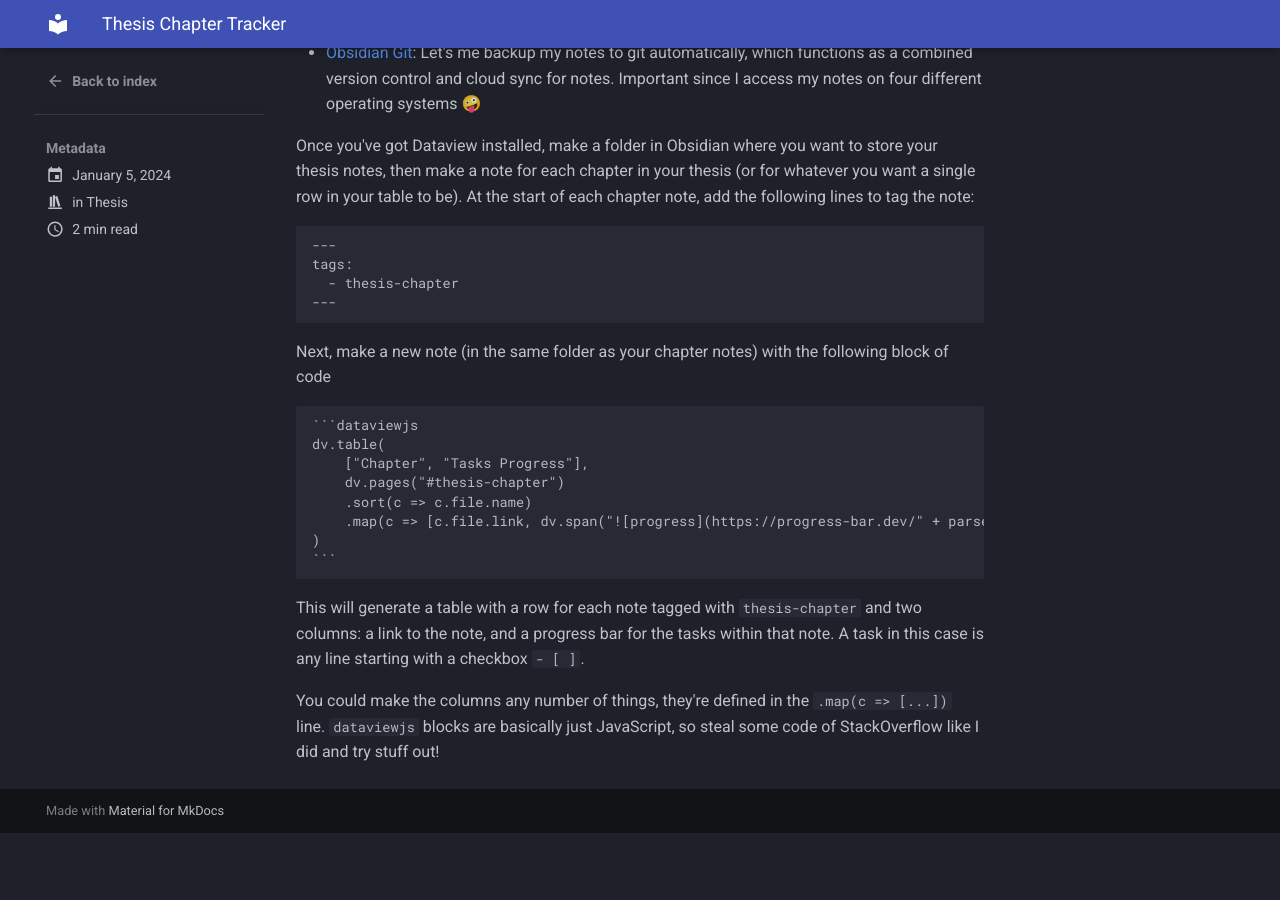
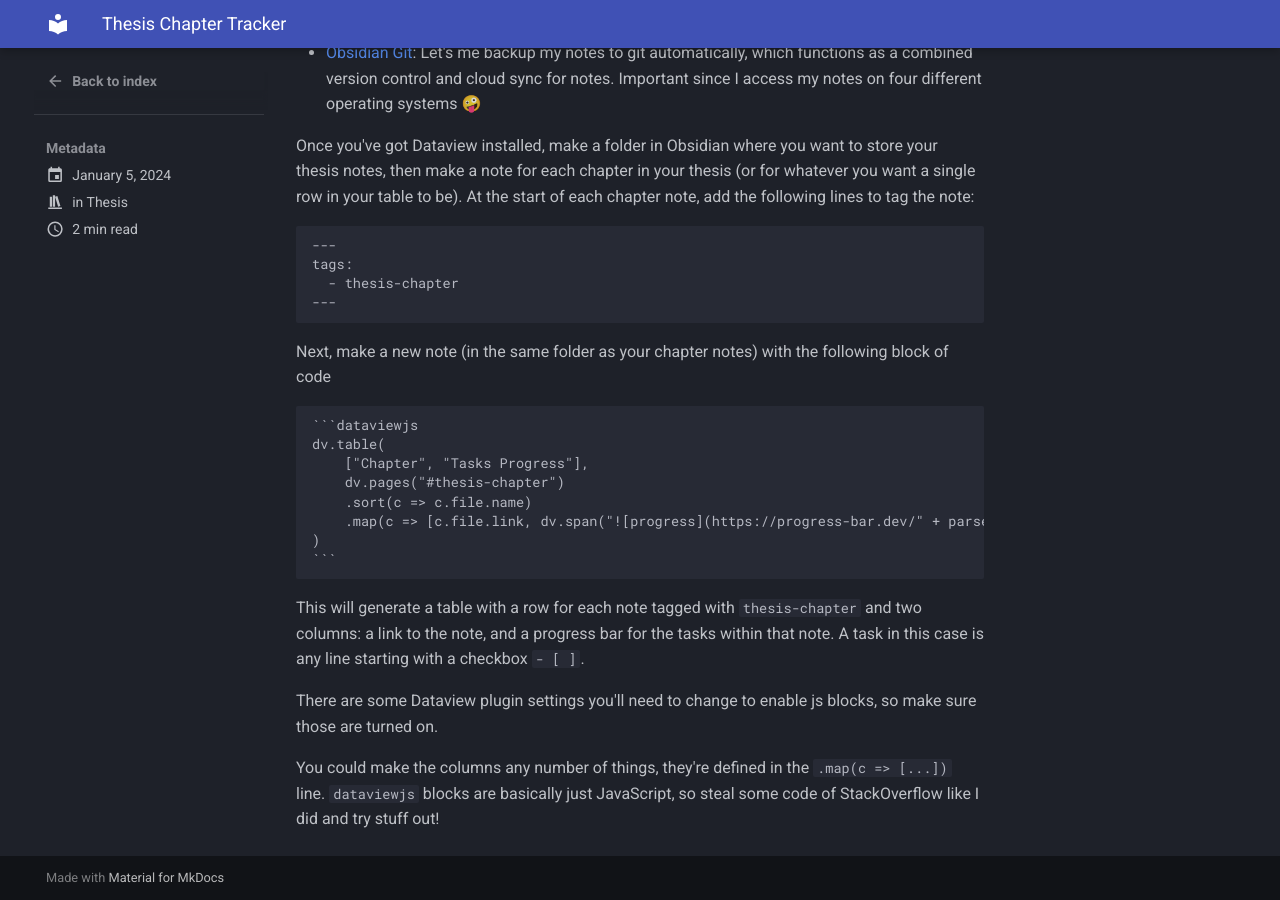
Before and after one commit to DanielMaysWilliams/mkdocs-website, an MkDocs documentation site: the page built from docs/posts/thesis-tracker.md, in a window 1280 px wide and 900 px high, scrolled down 508 px. Built offline with MkDocs 1.6.1 and Material for MkDocs 9.7.7, drawn with Linux system fonts in a browser that asks for light colours; before the commit the page ends 1341 px from its top, so only the background shows below that.

Commit message:
Update thesis-tracker.md

```diff
--- a/docs/posts/thesis-tracker.md
+++ b/docs/posts/thesis-tracker.md
@@ -45,4 +45,6 @@
 This will generate a table with a row for each note tagged with `thesis-chapter` and two columns: a link to the note, and a progress bar for the tasks within that note.
 A task in this case is any line starting with a checkbox `- [ ]`.
 
+There are some Dataview plugin settings you'll need to change to enable js blocks, so make sure those are turned on.
+
 You could make the columns any number of things, they're defined in the `.map(c => [...])` line. `dataviewjs` blocks are basically just JavaScript, so steal some code of StackOverflow like I did and try stuff out!
```
